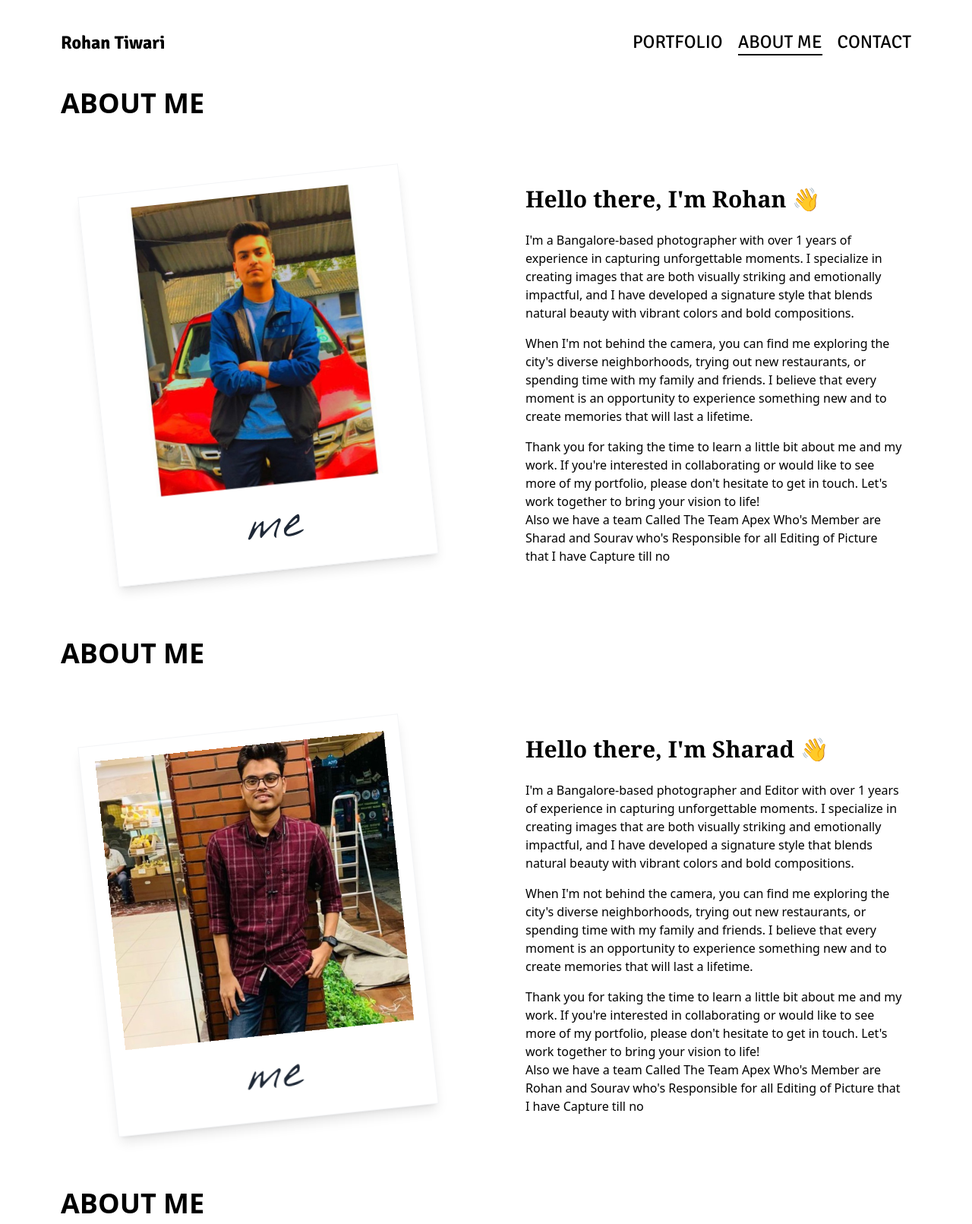
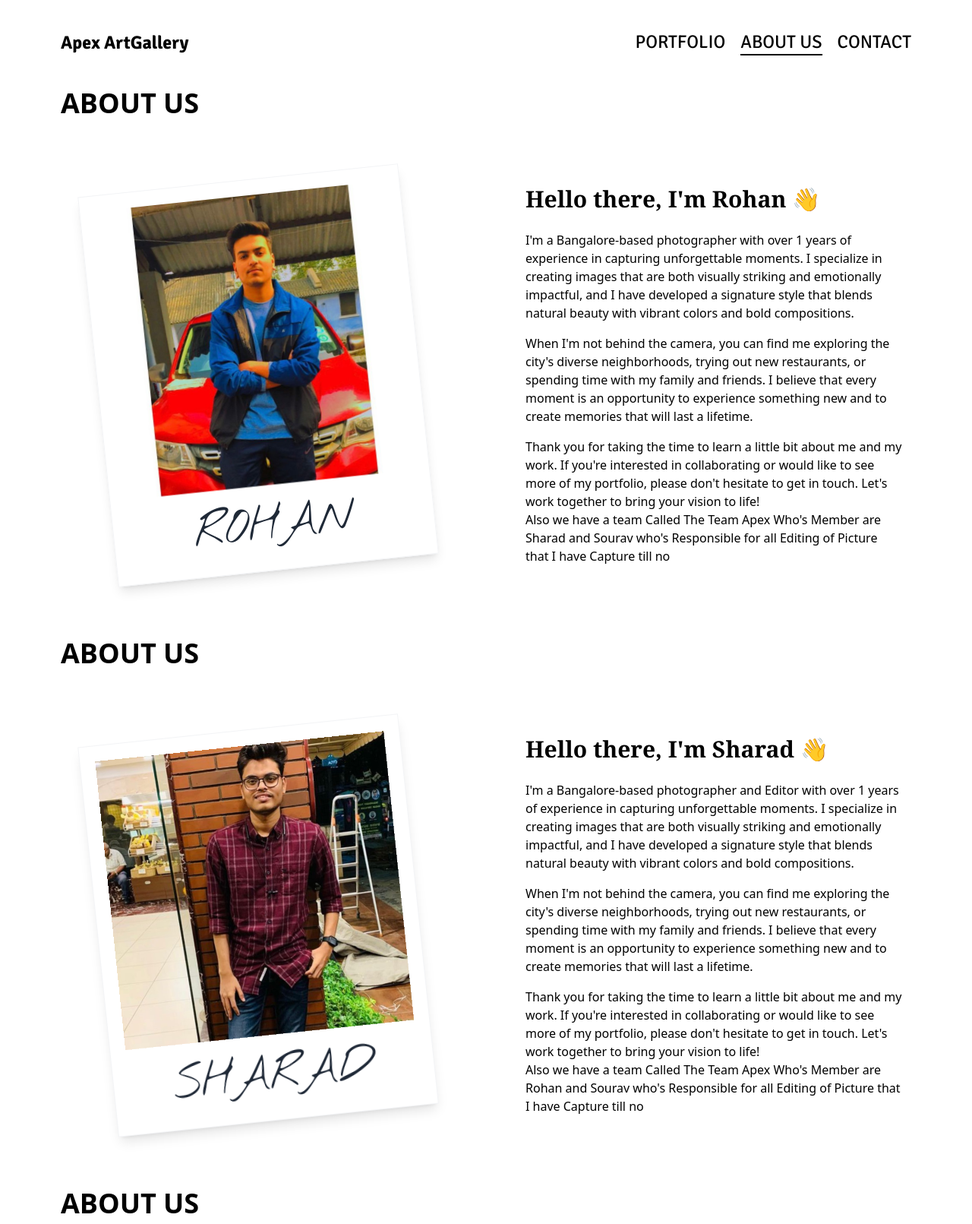
Before and after one commit to rohan27011/Photography-Portfolio, a plain HTML site: page about_me.html in a window 1280 px wide. Shown: the top 1611 px of the page at 76% size. Drawn offline with nearby package versions, Linux system fonts and the light colour scheme; files that its build step writes are made by us from their sources.

Commit message:
about_me.html

```diff
--- a/about_me.html
+++ b/about_me.html
@@ -5,7 +5,7 @@
   <meta charset="UTF-8" />
   <meta http-equiv="X-UA-Compatible" content="IE=edge" />
   <meta name="viewport" content="width=device-width, initial-scale=1.0" />
-  <title>Rohan Tiwari - About Me</title>
+  <title> About Us</title>
   <meta name="description"
     content="Hello there, I'm Rohan – an intrepid explorer through the lens, on a relentless quest to capture the world's boundless wonders. Join me in unraveling the extraordinary through my lens as I embark on a visual journey like no other.">
   <!-- Favicon -->
@@ -29,7 +29,7 @@
     <nav id="nav" x-data="{ open: false }" role="navigation" class="w-full">
       <div class="container mx-auto flex flex-wrap items-center md:flex-no-wrap">
         <div class="mr-4 md:mr-8">
-          <a href="index.html" class="text-2xl font-signika font-bold">Rohan Tiwari</a>
+          <a href="index.html" class="text-2xl font-signika font-bold">Apex ArtGallery</a>
         </div>
         <div class="ml-auto md:hidden flex items-center justify-start">
           <button onclick="menuToggle()" @click="open = !open"
@@ -61,7 +61,7 @@
               </a>
             </li>
             <li class="group transition duration-300">
-              <a href="about_me.html" class="font-signika text-2xl">ABOUT ME
+              <a href="about_me.html" class="font-signika text-2xl">ABOUT US
                 <span class="hidden md:block h-0.5 bg-black dark:bg-white"></span>
               </a>
             </li>
@@ -79,7 +79,7 @@
   </header>
   <!-- Content -->
   <div class="container mx-auto">
-    <h1 class="text-4xl pt-10 pb-8"><b>ABOUT ME</b></h1>
+    <h1 class="text-4xl pt-10 pb-8"><b>ABOUT US</b></h1>
     <div class="grid grid-cols-2 gap-14 md:gap-20">
       <div class="col-span-2 md:col-span-1">
         <div
@@ -87,7 +87,7 @@
           <img src="./assets/Avatr 3.jpg" alt=""
             class="smooth-edges flex flex-col w-full aspect-square object-cover h-auto" />
           <div class="absolute bottom-0 left-0 right-0 text-center">
-            <p class="text-gray-800 dark:text-slate-200 pb-7 h-full text-6xl font-nothingyoucoulddo">me</p>
+            <p class="text-gray-800 dark:text-slate-200 pb-7 h-full text-6xl font-nothingyoucoulddo">ROHAN</p>
           </div>
         </div>
 
@@ -129,7 +129,7 @@
     </div>
   </div>
   <div class="container mx-auto">
-    <h1 class="text-4xl pt-10 pb-8"><b>ABOUT ME</b></h1>
+    <h1 class="text-4xl pt-10 pb-8"><b>ABOUT US</b></h1>
     <div class="grid grid-cols-2 gap-14 md:gap-20">
       <div class="col-span-2 md:col-span-1">
         <div
@@ -137,7 +137,7 @@
           <img src="./assets/Avatar 1.jpg" alt=""
             class="smooth-edges flex flex-col w-full aspect-square object-cover h-auto" />
           <div class="absolute bottom-0 left-0 right-0 text-center">
-            <p class="text-gray-800 dark:text-slate-200 pb-7 h-full text-6xl font-nothingyoucoulddo">me</p>
+            <p class="text-gray-800 dark:text-slate-200 pb-7 h-full text-6xl font-nothingyoucoulddo">SHARAD</p>
           </div>
         </div>
       </div>
@@ -178,7 +178,7 @@
     </div>
   </div>
   <div class="container mx-auto">
-    <h1 class="text-4xl pt-10 pb-8"><b>ABOUT ME</b></h1>
+    <h1 class="text-4xl pt-10 pb-8"><b>ABOUT US</b></h1>
     <div class="grid grid-cols-2 gap-14 md:gap-20">
       <div class="col-span-2 md:col-span-1">
         <div
@@ -186,7 +186,7 @@
           <img src="./assets/Avatar 2.jpg" alt=""
             class="smooth-edges flex flex-col w-full aspect-square object-cover h-auto" />
           <div class="absolute bottom-0 left-0 right-0 text-center">
-            <p class="text-gray-800 dark:text-slate-200 pb-7 h-full text-6xl font-nothingyoucoulddo">me</p>
+            <p class="text-gray-800 dark:text-slate-200 pb-7 h-full text-6xl font-nothingyoucoulddo">SOURAV</p>
           </div>
         </div>
       </div>
@@ -224,7 +224,7 @@
     <div class="max-w-screen-xl py-16 mx-auto">
       <div class="grid grid-cols-1 gap-8 text-center mx-auto">
         <div>
-          <p class="font-signika"><b>Rohan-Tiwari</b></p>
+          <p class="font-signika"><b>Apex ArtGallery</b></p>
           <p class="mt-4 text-sm text-gray-600 dark:text-gray-300">
             2nd Cross Mico-Layout Arekere<br />(918)-189 891
             <div class="flex mx-auto">
```
